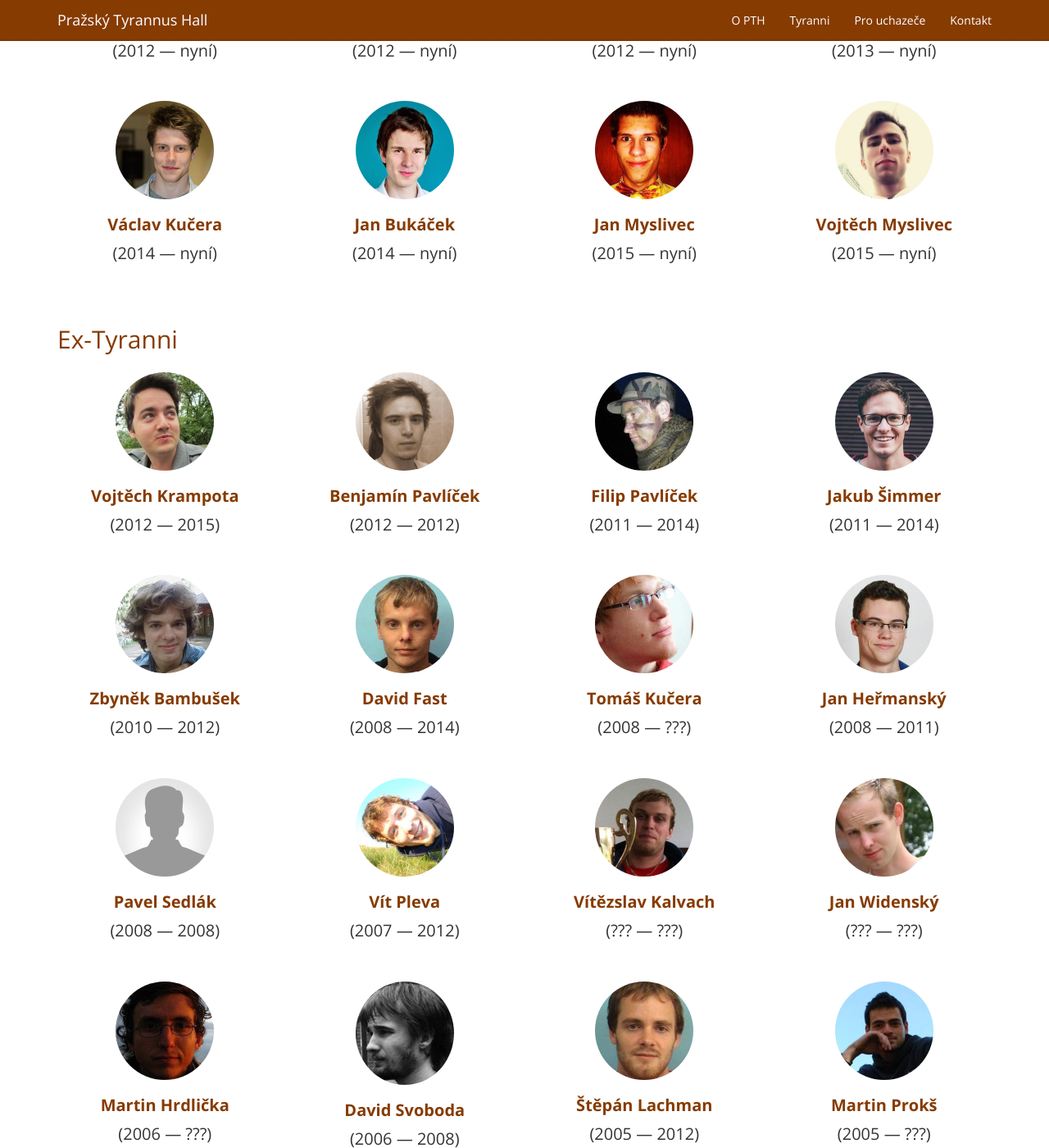
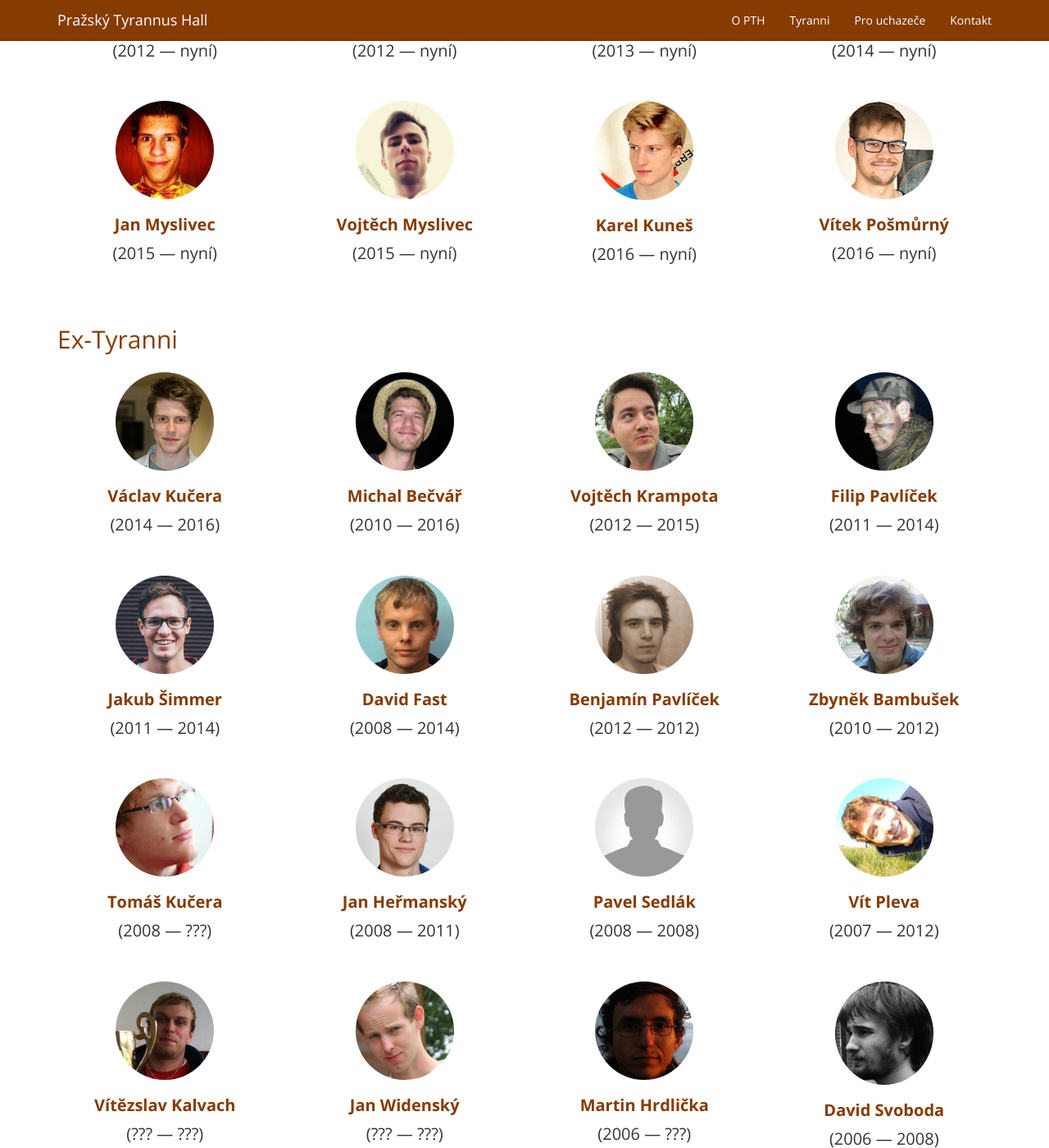
Before and after one commit to vojtha/pth-cz.net, a Jekyll site: the page built from pages/tyranni.html, in a window 1280 px wide and 1400 px high, scrolled down 989 px. Shown: the whole window at 82% size. Built offline with Jekyll 4.4.1, drawn with Linux system fonts in a browser that asks for light colours; nearby versions of some CDN libraries; some web fonts are replaced; some of the changed text lies outside the part shown.

Commit message:
Pridani novych tyrannu

```diff
--- a/pages/tyranni.html
+++ b/pages/tyranni.html
@@ -44,17 +44,6 @@ redirect_from:
     </div>
   </div>
   <div class="row">
-    <div class="col-sm-3">
-      <div class="thumbnail">
-        <img src="{{ site.baseurl }}/images/tyranni/becvar-michal.jpg" alt="Michal Bečvář" class="img-circle">
-
-        <div class="caption">
-          <h3>Michal Bečvář</h3>
-
-          <p>(2010 — nyní)</p>
-        </div>
-      </div>
-    </div>
 
     <div class="col-sm-3">
       <div class="thumbnail">
@@ -93,9 +82,6 @@ redirect_from:
       </div>
     </div>
 
-
-  </div>
-  <div class="row">
     <div class="col-sm-3">
       <div class="thumbnail">
         <img src="{{ site.baseurl }}/images/tyranni/kroupar-vaclav.jpg" alt="Václav Kroupar" class="img-circle">
@@ -107,6 +93,9 @@ redirect_from:
         </div>
       </div>
     </div>
+
+    </div>
+    <div class="row">
 
     <div class="col-sm-3">
       <div class="thumbnail">
@@ -144,21 +133,6 @@ redirect_from:
       </div>
     </div>
 
-
-  </div>
-  <div class="row">
-    <div class="col-sm-3">
-      <div class="thumbnail">
-        <img src="{{ site.baseurl }}/images/tyranni/kucera-vaclav.jpg" alt="Václav Kučera" class="img-circle">
-
-        <div class="caption">
-          <h3>Václav Kučera</h3>
-
-          <p>(2014 — nyní)</p>
-        </div>
-      </div>
-    </div>
-
     <div class="col-sm-3">
       <div class="thumbnail">
         <img src="{{ site.baseurl }}/images/tyranni/bukacek-jan.jpg" alt="Jan Bukáček" class="img-circle">
@@ -170,6 +144,9 @@ redirect_from:
         </div>
       </div>
     </div>
+
+    </div>
+    <div class="row">
 
 
     <div class="col-sm-3">
@@ -197,6 +174,31 @@ redirect_from:
       </div>
     </div>
 
+
+    <div class="col-sm-3">
+      <div class="thumbnail">
+        <img src="{{ site.baseurl }}/images/tyranni/kunes-karel.jpg" alt="Karel Kuneš" class="img-circle">
+
+        <div class="caption">
+          <h3>Karel Kuneš</h3>
+
+          <p>(2016 — nyní)</p>
+        </div>
+      </div>
+    </div>
+
+    <div class="col-sm-3">
+      <div class="thumbnail">
+        <img src="{{ site.baseurl }}/images/tyranni/posmurny-vitek.jpg" alt="Vítek " class="img-circle">
+
+        <div class="caption">
+          <h3>Vítek Pošmůrný</h3>
+
+          <p>(2016 — nyní)</p>
+        </div>
+      </div>
+    </div>
+
   </div>
 
 
@@ -205,6 +207,29 @@ redirect_from:
 
   <div class="row">
 
+    <div class="col-sm-3">
+      <div class="thumbnail">
+        <img src="{{ site.baseurl }}/images/tyranni/kucera-vaclav.jpg" alt="Václav Kučera" class="img-circle">
+
+        <div class="caption">
+          <h3>Václav Kučera</h3>
+
+          <p>(2014 — 2016)</p>
+        </div>
+      </div>
+    </div>
+
+    <div class="col-sm-3">
+      <div class="thumbnail">
+        <img src="{{ site.baseurl }}/images/tyranni/becvar-michal.jpg" alt="Michal Bečvář" class="img-circle">
+
+        <div class="caption">
+          <h3>Michal Bečvář</h3>
+
+          <p>(2010 — 2016)</p>
+        </div>
+      </div>
+    </div>
 
     <div class="col-sm-3">
       <div class="thumbnail">
@@ -218,20 +243,6 @@ redirect_from:
       </div>
     </div>
 
-
-    <div class="col-sm-3">
-      <div class="thumbnail">
-        <img src="{{ site.baseurl }}/images/tyranni/pavlicek-benjamin.jpg" alt="Benjamín Pavlíček" class="img-circle">
-
-        <div class="caption">
-          <h3>Benjamín Pavlíček</h3>
-
-          <p>(2012 — 2012)</p>
-        </div>
-      </div>
-    </div>
-
-
     <div class="col-sm-3">
       <div class="thumbnail">
         <img src="{{ site.baseurl }}/images/tyranni/pavlicek-filip.jpg" alt="Filip Pavlíček" class="img-circle">
@@ -244,6 +255,11 @@ redirect_from:
       </div>
     </div>
 
+
+    </div>
+    <div class="row">
+
+
     <div class="col-sm-3">
       <div class="thumbnail">
         <img src="{{ site.baseurl }}/images/tyranni/simmer-jakub.jpg" alt="Jakub Šimmer" class="img-circle">
@@ -252,22 +268,6 @@ redirect_from:
           <h3>Jakub Šimmer</h3>
 
           <p>(2011 — 2014)</p>
-        </div>
-      </div>
-    </div>
-
-
-  </div>
-  <div class="row">
-
-    <div class="col-sm-3">
-      <div class="thumbnail">
-        <img src="{{ site.baseurl }}/images/tyranni/bambusek-zbynek.jpg" alt="Zbyněk Bambušek" class="img-circle">
-
-        <div class="caption">
-          <h3>Zbyněk Bambušek</h3>
-
-          <p>(2010 — 2012)</p>
         </div>
       </div>
     </div>
@@ -283,6 +283,34 @@ redirect_from:
         </div>
       </div>
     </div>
+
+    <div class="col-sm-3">
+      <div class="thumbnail">
+        <img src="{{ site.baseurl }}/images/tyranni/pavlicek-benjamin.jpg" alt="Benjamín Pavlíček" class="img-circle">
+
+        <div class="caption">
+          <h3>Benjamín Pavlíček</h3>
+
+          <p>(2012 — 2012)</p>
+        </div>
+      </div>
+    </div>
+
+    <div class="col-sm-3">
+      <div class="thumbnail">
+        <img src="{{ site.baseurl }}/images/tyranni/bambusek-zbynek.jpg" alt="Zbyněk Bambušek" class="img-circle">
+
+        <div class="caption">
+          <h3>Zbyněk Bambušek</h3>
+
+          <p>(2010 — 2012)</p>
+        </div>
+      </div>
+    </div>
+
+
+    </div>
+    <div class="row">
 
 
     <div class="col-sm-3">
@@ -309,10 +337,6 @@ redirect_from:
       </div>
     </div>
 
-
-  </div>
-  <div class="row">
-
     <div class="col-sm-3">
       <div class="thumbnail">
         <img src="{{ site.baseurl }}/images/tyranni/unknown.jpg" alt="Pavel Sedlák" class="img-circle">
@@ -337,6 +361,11 @@ redirect_from:
         </div>
       </div>
     </div>
+
+
+    </div>
+    <div class="row">
+
 
     <div class="col-sm-3">
       <div class="thumbnail">
@@ -364,9 +393,6 @@ redirect_from:
     </div>
 
 
-  </div>
-  <div class="row">
-
     <div class="col-sm-3">
       <div class="thumbnail">
         <img src="{{ site.baseurl }}/images/tyranni/hrdlicka-martin.jpg" alt="Martin Hrdlička" class="img-circle">
@@ -391,6 +417,11 @@ redirect_from:
         </div>
       </div>
     </div>
+
+
+    </div>
+    <div class="row">
+
 
     <div class="col-sm-3">
       <div class="thumbnail">
@@ -418,9 +449,6 @@ redirect_from:
     </div>
 
 
-  </div>
-  <div class="row">
-
     <div class="col-sm-3">
       <div class="thumbnail">
         <img src="{{ site.baseurl }}/images/tyranni/unknown.jpg" alt="Roman Frimel" class="img-circle">
@@ -444,6 +472,10 @@ redirect_from:
         </div>
       </div>
     </div>
+
+    </div>
+    <div class="row">
+
 
     <div class="col-sm-3">
       <div class="thumbnail">
@@ -470,9 +502,6 @@ redirect_from:
     </div>
 
 
-  </div>
-  <div class="row">
-
     <div class="col-sm-3">
       <div class="thumbnail">
         <img src="{{ site.baseurl }}/images/tyranni/unknown.jpg" alt="Jakub Zajíček" class="img-circle">
@@ -497,6 +526,11 @@ redirect_from:
         </div>
       </div>
     </div>
+
+
+    </div>
+    <div class="row">
+
 
 
     <div class="col-sm-3">
@@ -525,10 +559,6 @@ redirect_from:
     </div>
 
 
-
-  </div>
-  <div class="row">
-
     <div class="col-sm-3">
       <div class="thumbnail">
         <img src="{{ site.baseurl }}/images/tyranni/unknown.jpg" alt="Vladislav Červeňák" class="img-circle">
@@ -553,6 +583,10 @@ redirect_from:
         </div>
       </div>
     </div>
+
+
+  </div>
+  <div class="row">
 
     <div class="col-sm-3">
       <div class="thumbnail">
@@ -579,9 +613,6 @@ redirect_from:
     </div>
 
 
-  </div>
-  <div class="row">
-
     <div class="col-sm-3">
       <div class="thumbnail">
         <img src="{{ site.baseurl }}/images/tyranni/lang-tomas.jpg" alt="Tomáš Lang" class="img-circle">
@@ -605,6 +636,9 @@ redirect_from:
         </div>
       </div>
     </div>
+
+  </div>
+  <div class="row">
 
     <div class="col-sm-3">
       <div class="thumbnail">
@@ -631,10 +665,6 @@ redirect_from:
     </div>
 
 
-
-  </div>
-  <div class="row">
-
     <div class="col-sm-3">
       <div class="thumbnail">
         <img src="{{ site.baseurl }}/images/tyranni/unknown.jpg" alt="Tomáš Choura" class="img-circle">
@@ -660,6 +690,10 @@ redirect_from:
     </div>
 
 
+  </div>
+  <div class="row">
+
+
     <div class="col-sm-3">
       <div class="thumbnail">
         <img src="{{ site.baseurl }}/images/tyranni/unknown.jpg" alt="Petr Stehlík" class="img-circle">
```
Also changed, not shown: images/tyranni/kunes-karel.jpg (added), images/tyranni/posmurny-vitek.jpg (added).
